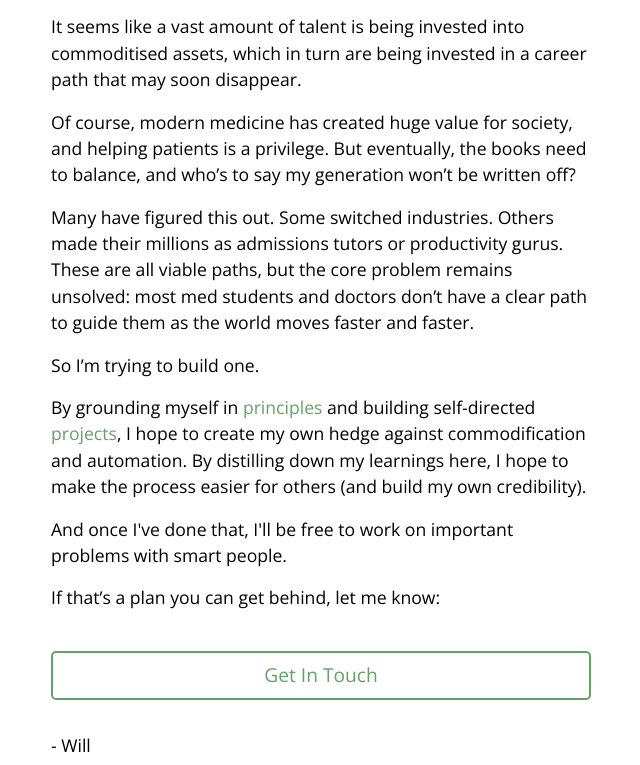
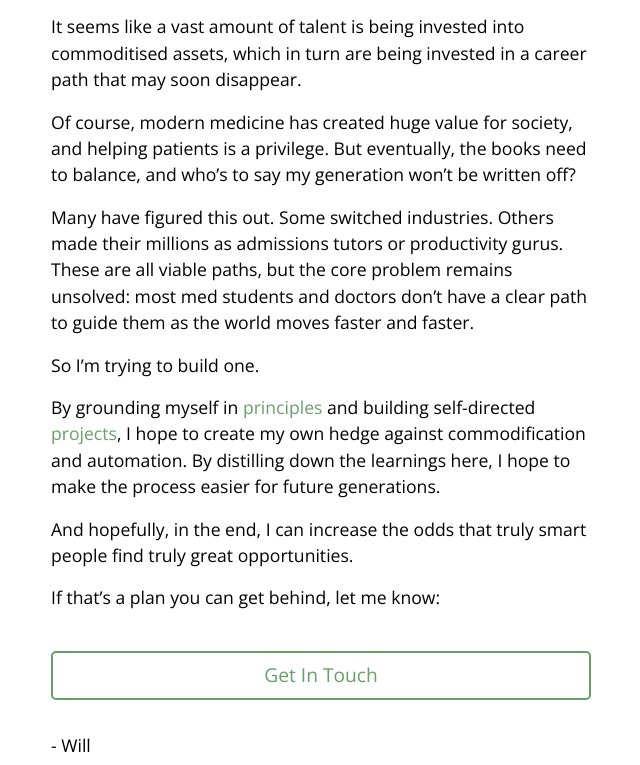
Before and after one commit to willcbradley/willcbradley, a plain HTML site: page plan.html in a window 1280 px wide. Shown: the part 403-1168 px from the top of the page, without its empty margins (319-959 px from the left). Drawn offline with nearby package versions, Linux system fonts and the light colour scheme.

Commit message:
Add files via upload

```diff
--- a/plan.html
+++ b/plan.html
@@ -20,8 +20,8 @@
         <p>Of course, modern medicine has created huge value for society, and helping patients is a privilege. But eventually, the books need to balance, and who’s to say my generation won’t be written off?</p>
         <p>Many have figured this out. Some switched industries. Others made their millions as admissions tutors or productivity gurus. These are all viable paths, but the core problem remains unsolved: most med students and doctors don’t have a clear path to guide them as the world moves faster and faster.</p>
         <p>So I’m trying to build one.</p>
-        <p>By grounding myself in <a href="./principles" target="_blank">principles</a> and building self-directed <a href="./projects" target="_blank">projects</a>, I hope to create my own hedge against commodification and automation. By distilling down my learnings here, I hope to make the process easier for others (and build my own credibility).</p>
-        <p>And once I've done that, I'll be free to work on important problems with smart people.</p>
+        <p>By grounding myself in <a href="./principles" target="_blank">principles</a> and building self-directed <a href="./projects" target="_blank">projects</a>, I hope to create my own hedge against commodification and automation. By distilling down the learnings here, I hope to make the process easier for future generations.</p>
+        <p>And hopefully, in the end, I can increase the odds that truly smart people find truly great opportunities.</p>
         <p>If that’s a plan you can get behind, let me know:</p>
 
         <br>
```
